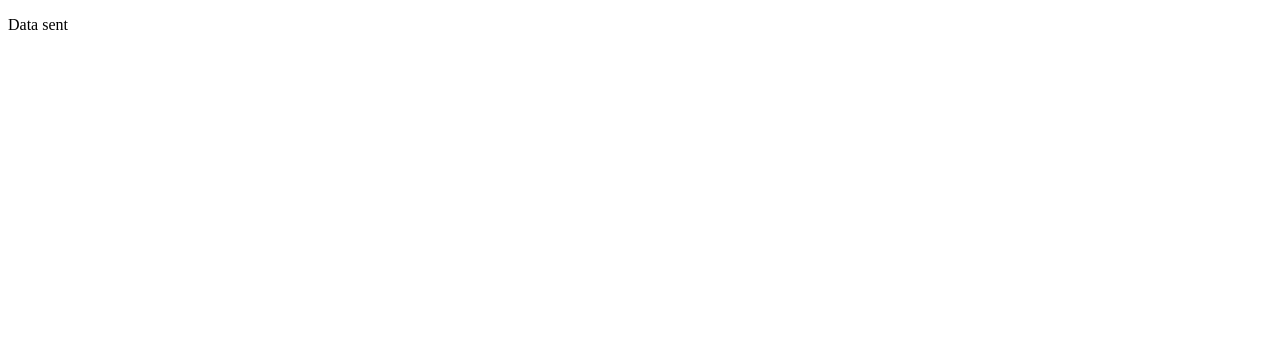
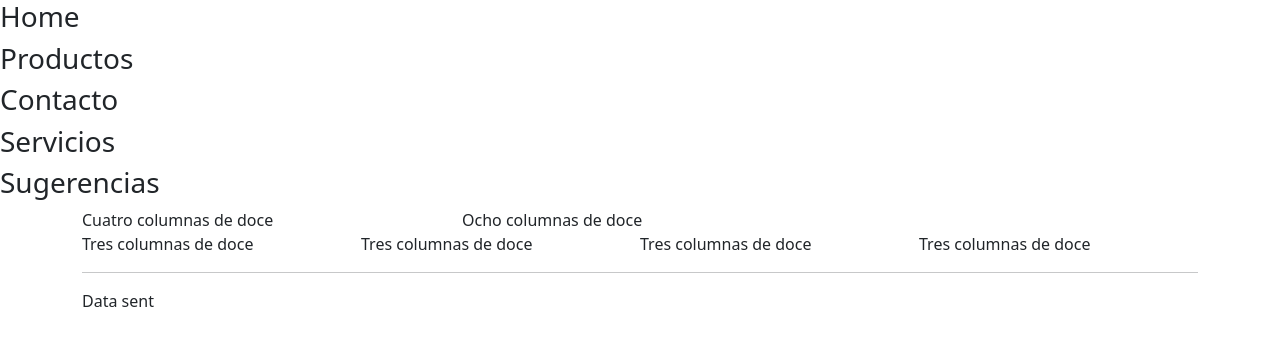
Before and after one commit to MiguelRGH/MiguelRGH, a plain HTML site: page submitTest.html in a window 1280 px wide. Drawn offline with nearby package versions, Linux system fonts and the light colour scheme.

Commit message:
Flex box and movile responisve

```diff
--- /dev/null
+++ b/css/flexStyle.css
@@ -0,0 +1,20 @@
+.container_menu {
+    display: flex;
+    flex-direction: column;
+    justify-content: flex-start;
+    background-color: aquamarine;
+}
+
+@media only screen and (min-width: 768px) {
+    .container {
+        flex-direction: row;
+    }
+}
+
+h3 {
+    box-sizing: border-box;
+    border: 2px solid rgb(0, 0, 0);
+    background-color: antiquewhite;
+    padding: 10px;
+    margin: 5px;
+}
--- a/submitTest.html
+++ b/submitTest.html
@@ -4,9 +4,30 @@
     <meta charset="UTF-8">
     <meta http-equiv="X-UA-Compatible" content="IE=edge">
     <meta name="viewport" content="width=device-width, initial-scale=1.0">
+    <link href="https://cdn.jsdelivr.net/npm/bootstrap@5.3.0-alpha1/dist/css/bootstrap.min.css" rel="stylesheet" integrity="sha384-GLhlTQ8iRABdZLl6O3oVMWSktQOp6b7In1Zl3/Jr59b6EGGoI1aFkw7cmDA6j6gD" crossorigin="anonymous">
+    <script src="https://cdn.jsdelivr.net/npm/bootstrap@5.3.0-alpha1/dist/js/bootstrap.bundle.min.js" integrity="sha384-w76AqPfDkMBDXo30jS1Sgez6pr3x5MlQ1ZAGC+nuZB+EYdgRZgiwxhTBTkF7CXvN" crossorigin="anonymous"></script>
     <title>Submited</title>
 </head>
 <body>
+    <div class="container_menu">
+        <h3>Home</h3>
+        <h3>Productos</h3>
+        <h3>Contacto</h3>
+        <h3>Servicios</h3>
+        <h3>Sugerencias</h3>
+    </div>
+    <div class="container">
+        <div class="row">
+            <div class="col-md-4">Cuatro columnas de doce</div>
+            <div class="col-md-8">Ocho columnas de doce</div>
+        <div class="row">
+            <div class="col-md-3">Tres columnas de doce</div>
+            <div class="col-md-3">Tres columnas de doce</div>
+            <div class="col-md-3">Tres columnas de doce</div>
+            <div class="col-md-3">Tres columnas de doce</div>
+        </div>
+    </div>
+    <hr>
     <p>Data sent</p>
 </body>
 </html>
```
